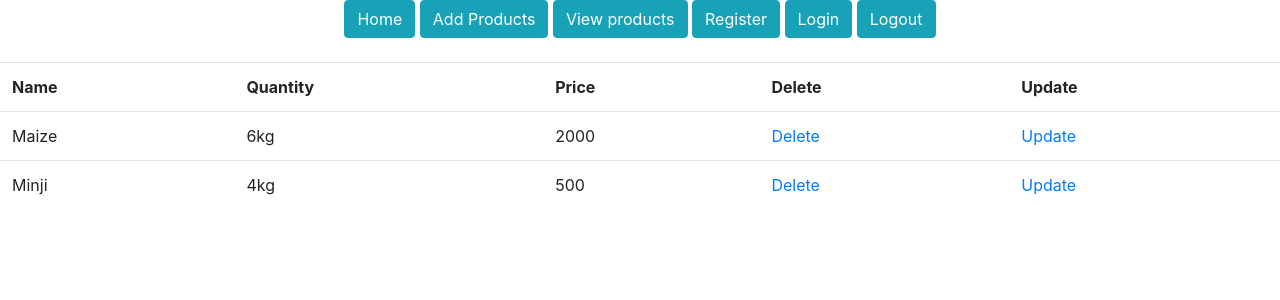
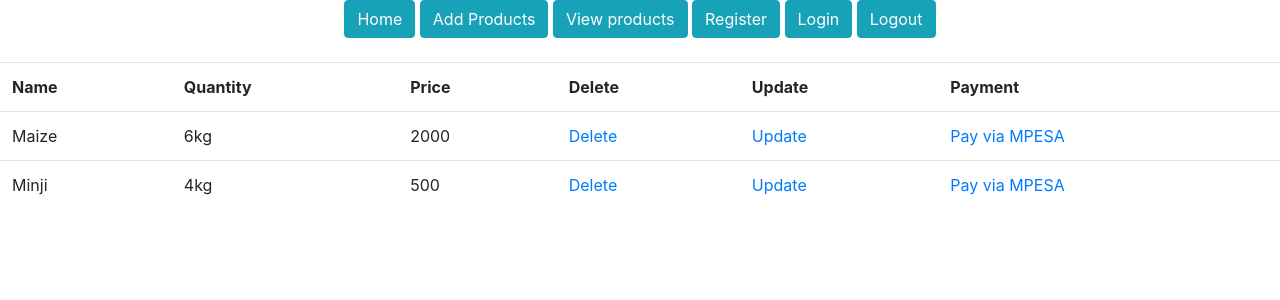
Before and after one commit to wanjikulk/Django-Registration-Form, a Django app: page /products/ in a window 1280 px wide. Shown: the top 300 px of the page. Run offline with Django 4.2, Linux system fonts and the light colour scheme; a user stored in the database is signed in; data comes from the database, SQL or seed files in the repository; both versions use the stored data as it was after the commit; some libraries are stand-ins or nearby versions.

```diff
--- a/mrngDjangoProject/settings.py
+++ b/mrngDjangoProject/settings.py
@@ -25,7 +25,7 @@ SECRET_KEY = 'django-insecure-s+_^p9gdf1)%kb3gv!pvc^9mubuab263atks5mx&3+ddi$jw4g
 # SECURITY WARNING: don't run with debug turned on in production!
 DEBUG = True
 
-ALLOWED_HOSTS = []
+ALLOWED_HOSTS = ['127.0.0.1']
 
 
 # Application definition
@@ -39,7 +39,8 @@ INSTALLED_APPS = [
     'django.contrib.staticfiles',
     'crispy_forms',
     'crispy_bootstrap4',
-    'mrngDjangoProject'
+    'mrngDjangoProject',
+    'django_daraja',
 ]
 
 MIDDLEWARE = [
--- a/mrngDjangoProject/urls.py
+++ b/mrngDjangoProject/urls.py
@@ -28,6 +28,7 @@ urlpatterns = [
     path('products/', general_views.view_products, name='products'),
     path('delete-product/<id>', general_views.delete_product, name='delete-product'),
     path('update-product/<id>', general_views.update_product, name='update-product'),
+    path('pay/<id>', general_views.payment, name='pay-via-mpesa')
 
 
 ]
--- a/mrngDjangoProject/views.py
+++ b/mrngDjangoProject/views.py
@@ -1,8 +1,24 @@
+from __future__ import unicode_literals
 from django.shortcuts import render, redirect
 from django.contrib import messages
 from .forms import UserRegistrationForm
 from django.contrib.auth.decorators import login_required
 from .models import Product
+
+# Start of mpesa related imports
+from django_daraja.mpesa import utils
+from django.http import HttpResponse, JsonResponse
+from django.views.generic import View
+from django_daraja.mpesa.core import MpesaClient
+from decouple import config
+from datetime import datetime
+# End of mpesa related imports
+
+#Start of mpesa instances and variables
+cl = MpesaClient()
+stk_push_callback_url = "https://api.darajambili.com/express-payment"
+b2c_callback_url = ""
+#End of mpesa instances and variables
 
 def register(request):
     if request.method == "POST":
@@ -73,3 +89,28 @@ def update_product(request, id):
         return redirect('products')
 
     return render(request, 'update-product.html', {'product':product})
+
+def auth_success(request):
+    token = cl.access_token()
+    return JsonResponse(token, safe=False)
+
+
+@login_required
+def payment(request, id):
+    # Select the product being paid
+    product = Product.objects.get(id=id)
+    # Check if the form being submitted has a post method
+    if request.method == "POST":
+        phone_number = request.POST.get('nambari')
+        amount = request.POST.get('bei')
+        amount = int(amount)
+        # Proceed with the payment by launching mpesa STK
+        account_ref = 'TR001'
+        transaction_description = 'Payment for a product'
+        call_back_url = stk_push_callback_url
+        stk = cl.stk_push(phone_number, amount, account_ref,
+                          transaction_description, stk_push_callback_url)
+        mpesa_response = stk.response_description
+        messages.success(request, mpesa_response)
+        return JsonResponse(mpesa_response, safe=False)
+    return render(request, 'payment.html', {'product': product})
--- a/templates/products.html
+++ b/templates/products.html
@@ -11,6 +11,7 @@
                 <th>Price</th>
                 <th>Delete</th>
                 <th>Update</th>
+                <th>Payment</th>
             </tr>
             {% for product in  products %}
                 <tr>
@@ -19,6 +20,7 @@
                     <td>{{ product.prod_price }}</td>
                     <td><a href="/delete-product/{{ product.id }}">Delete</a></td>
                     <td><a href="/update-product/{{ product.id }}">Update</a></td>
+                    <td><a href="/pay/{{ product.id }}">Pay via MPESA</a></td>
                 </tr>
 
             {% endfor %}
```
Also changed, not shown: templates/payment.html (added, +30 -0 lines), db.sqlite3, 1 other file.
